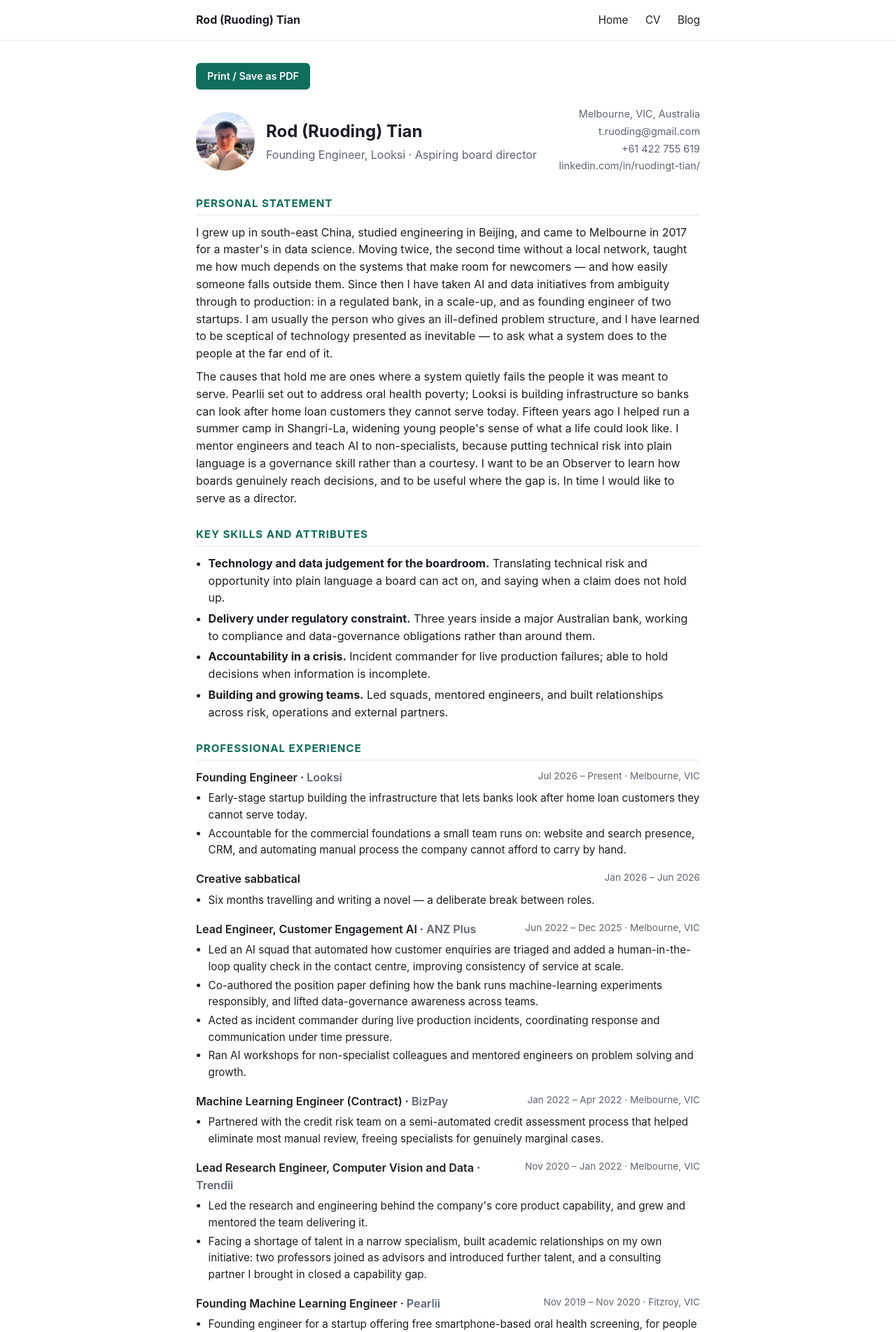
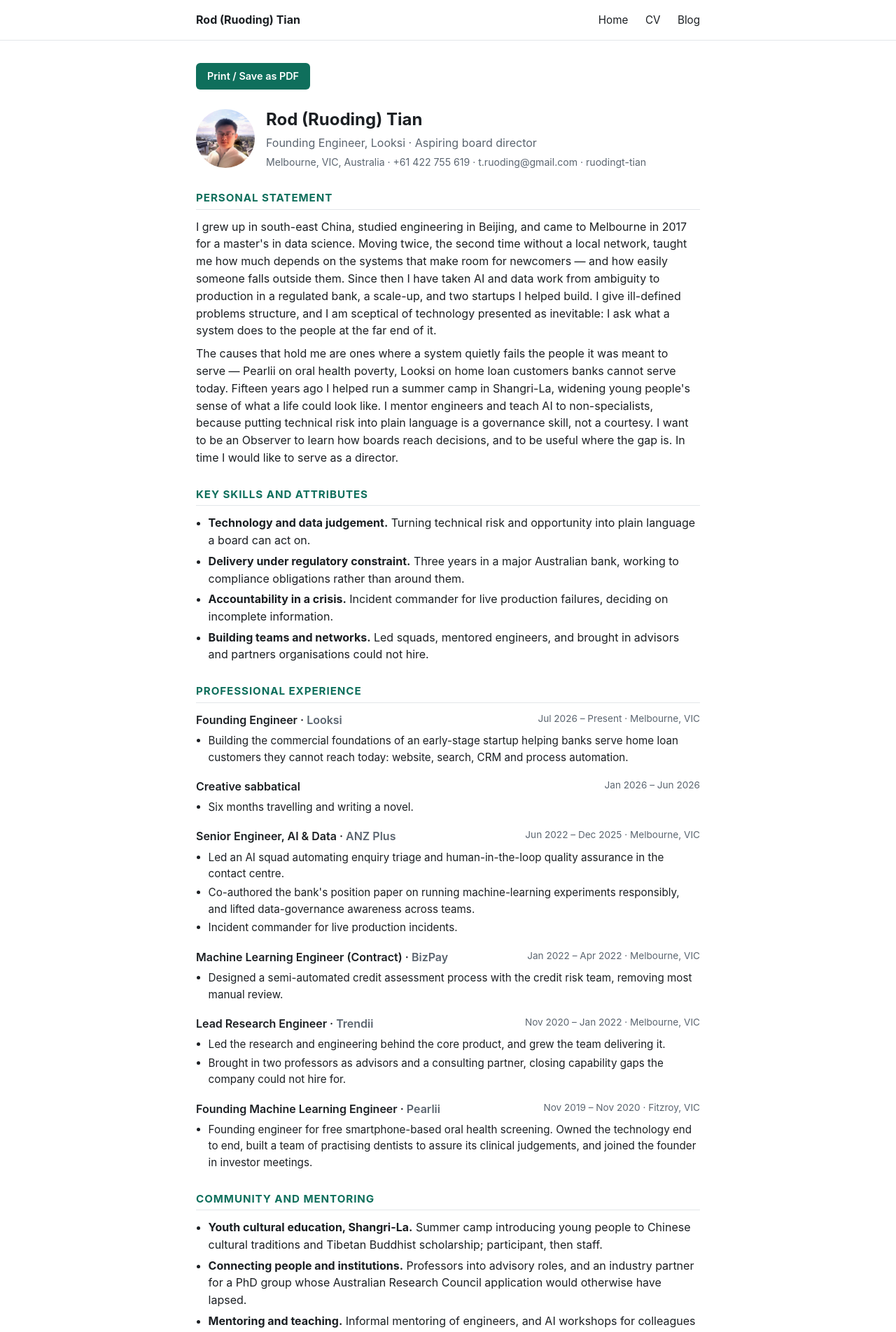
Before and after one commit to ruodingt/ruodingt.github.io, a Jekyll site: the page built from cv/index.md, in a window 1280 px wide. Shown: the top 1904 px of the page at 70% size. Built offline with Jekyll 4.4.1, drawn with Linux system fonts in a browser that asks for light colours; some of the changed text lies outside the part shown.

Commit message:
Cut CV wordiness and collapse contact into one line
- contact was a four-line right-hand block; now a single line under the
  tagline, which also drops the quasi-second column the guide advises
  against
- statement 236 -> 212 words
- ANZ 4 bullets -> 3, Looksi 2 -> 1, Pearlii 2 -> 1
- attribute details and community entries cut to one line each
- ANZ title is Senior Engineer, AI & Data

Co-Authored-By: Claude Opus 5 (1M context) <noreply@anthropic.com>

```diff
--- a/_data/cv.yml
+++ b/_data/cv.yml
@@ -9,19 +9,18 @@ linkedin: "https://www.linkedin.com/in/ruodingt-tian/"
 # words, at the top, covering who you are, professional value, community
 # connection, and values/motivation.
 statement:
-  - "I grew up in south-east China, studied engineering in Beijing, and came to Melbourne in 2017 for a master's in data science. Moving twice, the second time without a local network, taught me how much depends on the systems that make room for newcomers &mdash; and how easily someone falls outside them. Since then I have taken AI and data initiatives from ambiguity through to production: in a regulated bank, in a scale-up, and as founding engineer of two startups. I am usually the person who gives an ill-defined problem structure, and I have learned to be sceptical of technology presented as inevitable &mdash; to ask what a system does to the people at the far end of it."
-  - "The causes that hold me are ones where a system quietly fails the people it was meant to serve. Pearlii set out to address oral health poverty; Looksi is building infrastructure so banks can look after home loan customers they cannot serve today. Fifteen years ago I helped run a summer camp in Shangri-La, widening young people's sense of what a life could look like. I mentor engineers and teach AI to non-specialists, because putting technical risk into plain language is a governance skill rather than a courtesy. I want to be an Observer to learn how boards genuinely reach decisions, and to be useful where the gap is. In time I would like to serve as a director."
+  - "I grew up in south-east China, studied engineering in Beijing, and came to Melbourne in 2017 for a master's in data science. Moving twice, the second time without a local network, taught me how much depends on the systems that make room for newcomers &mdash; and how easily someone falls outside them. Since then I have taken AI and data work from ambiguity to production in a regulated bank, a scale-up, and two startups I helped build. I give ill-defined problems structure, and I am sceptical of technology presented as inevitable: I ask what a system does to the people at the far end of it."
+  - "The causes that hold me are ones where a system quietly fails the people it was meant to serve &mdash; Pearlii on oral health poverty, Looksi on home loan customers banks cannot serve today. Fifteen years ago I helped run a summer camp in Shangri-La, widening young people's sense of what a life could look like. I mentor engineers and teach AI to non-specialists, because putting technical risk into plain language is a governance skill, not a courtesy. I want to be an Observer to learn how boards reach decisions, and to be useful where the gap is. In time I would like to serve as a director."
 
-# The guide asks for up to four, translated into what a board needs.
 attributes:
-  - title: "Technology and data judgement for the boardroom"
-    detail: "Translating technical risk and opportunity into plain language a board can act on, and saying when a claim does not hold up."
+  - title: "Technology and data judgement"
+    detail: "Turning technical risk and opportunity into plain language a board can act on."
   - title: "Delivery under regulatory constraint"
-    detail: "Three years inside a major Australian bank, working to compliance and data-governance obligations rather than around them."
+    detail: "Three years in a major Australian bank, working to compliance obligations rather than around them."
   - title: "Accountability in a crisis"
-    detail: "Incident commander for live production failures; able to hold decisions when information is incomplete."
-  - title: "Building and growing teams"
-    detail: "Led squads, mentored engineers, and built relationships across risk, operations and external partners."
+    detail: "Incident commander for live production failures, deciding on incomplete information."
+  - title: "Building teams and networks"
+    detail: "Led squads, mentored engineers, and brought in advisors and partners organisations could not hire."
 
 experience:
   - company: "Looksi"
@@ -29,49 +28,46 @@ experience:
     dates: "Jul 2026 &ndash; Present"
     location: "Melbourne, VIC"
     achievements:
-      - "Early-stage startup building the infrastructure that lets banks look after home loan customers they cannot serve today."
-      - "Accountable for the commercial foundations a small team runs on: website and search presence, CRM, and automating manual process the company cannot afford to carry by hand."
+      - "Building the commercial foundations of an early-stage startup helping banks serve home loan customers they cannot reach today: website, search, CRM and process automation."
   - title: "Creative sabbatical"
     dates: "Jan 2026 &ndash; Jun 2026"
     achievements:
-      - "Six months travelling and writing a novel &mdash; a deliberate break between roles."
+      - "Six months travelling and writing a novel."
   - company: "ANZ Plus"
-    title: "Lead Engineer, Customer Engagement AI"
+    title: "Senior Engineer, AI &amp; Data"
     dates: "Jun 2022 &ndash; Dec 2025"
     location: "Melbourne, VIC"
     achievements:
-      - "Led an AI squad that automated how customer enquiries are triaged and added a human-in-the-loop quality check in the contact centre, improving consistency of service at scale."
-      - "Co-authored the position paper defining how the bank runs machine-learning experiments responsibly, and lifted data-governance awareness across teams."
-      - "Acted as incident commander during live production incidents, coordinating response and communication under time pressure."
-      - "Ran AI workshops for non-specialist colleagues and mentored engineers on problem solving and growth."
+      - "Led an AI squad automating enquiry triage and human-in-the-loop quality assurance in the contact centre."
+      - "Co-authored the bank's position paper on running machine-learning experiments responsibly, and lifted data-governance awareness across teams."
+      - "Incident commander for live production incidents."
   - company: "BizPay"
     title: "Machine Learning Engineer (Contract)"
     dates: "Jan 2022 &ndash; Apr 2022"
     location: "Melbourne, VIC"
     achievements:
-      - "Partnered with the credit risk team on a semi-automated credit assessment process that helped eliminate most manual review, freeing specialists for genuinely marginal cases."
+      - "Designed a semi-automated credit assessment process with the credit risk team, removing most manual review."
   - company: "Trendii"
-    title: "Lead Research Engineer, Computer Vision and Data"
+    title: "Lead Research Engineer"
     dates: "Nov 2020 &ndash; Jan 2022"
     location: "Melbourne, VIC"
     achievements:
-      - "Led the research and engineering behind the company's core product capability, and grew and mentored the team delivering it."
-      - "Facing a shortage of talent in a narrow specialism, built academic relationships on my own initiative: two professors joined as advisors and introduced further talent, and a consulting partner I brought in closed a capability gap."
+      - "Led the research and engineering behind the core product, and grew the team delivering it."
+      - "Brought in two professors as advisors and a consulting partner, closing capability gaps the company could not hire for."
   - company: "Pearlii"
     title: "Founding Machine Learning Engineer"
     dates: "Nov 2019 &ndash; Nov 2020"
     location: "Fitzroy, VIC"
     achievements:
-      - "Founding engineer for a startup offering free smartphone-based oral health screening, for people who delay seeing a dentist on cost grounds. Joined before incorporation."
-      - "Owned the core technology end to end, built and managed a team of practising dentists to assure its clinical judgements, and accompanied the founder into investor meetings."
+      - "Founding engineer for free smartphone-based oral health screening. Owned the technology end to end, built a team of practising dentists to assure its clinical judgements, and joined the founder in investor meetings."
 
 community:
-  - title: "Youth cultural education, Shangri-La, China"
-    detail: "Summer camp introducing young people to Chinese cultural traditions and Tibetan Buddhist scholarship &mdash; first as a participant, later as staff. The aim was to widen their sense of what a life could look like."
+  - title: "Youth cultural education, Shangri-La"
+    detail: "Summer camp introducing young people to Chinese cultural traditions and Tibetan Buddhist scholarship; participant, then staff."
   - title: "Connecting people and institutions"
-    detail: "Introductions others could not make for themselves: professors into advisory roles, and an industry partner for a PhD group whose Australian Research Council Industry Bridge application would otherwise have lapsed."
+    detail: "Professors into advisory roles, and an industry partner for a PhD group whose Australian Research Council application would otherwise have lapsed."
   - title: "Mentoring and teaching"
-    detail: "Ongoing informal mentoring of engineers, and AI workshops for colleagues without a technical background."
+    detail: "Informal mentoring of engineers, and AI workshops for colleagues without a technical background."
 
 education:
   - degree: "Master of Data Science"
--- a/assets/css/main.scss
+++ b/assets/css/main.scss
@@ -87,9 +87,8 @@ a:hover { text-decoration: underline; }
 .cv-identity { flex: 1 1 auto; min-width: 0; }
 .cv-header h1 { margin: 0 0 0.15rem; }
 .cv-header .cv-tagline { color: var(--muted); margin: 0; }
-.cv-contact { font-size: 0.9rem; color: var(--muted); text-align: right; flex: 0 0 auto; }
+.cv-contact { font-size: 0.88rem; color: var(--muted); margin: 0.3rem 0 0; }
 .cv-contact a { color: var(--muted); }
-.cv-contact div { margin-bottom: 0.15rem; }
 
 .cv-summary { margin-bottom: 1.5rem; }
 .cv-statement { margin: 0 0 0.5rem; }
@@ -166,8 +165,7 @@ a:hover { text-decoration: underline; }
 /* On narrow screens there isn't room for title and dates side by side at all,
    so let the dates drop to their own line rather than squeezing the title. */
 @media (max-width: 520px) {
-  .cv-header { flex-direction: column; align-items: flex-start; flex-wrap: wrap; }
-  .cv-contact { text-align: left; }
+  .cv-header { align-items: flex-start; }
   .cv-entry-head, .cv-edu-head { flex-wrap: wrap; }
 }
 
--- a/cv/index.md
+++ b/cv/index.md
@@ -14,12 +14,7 @@ permalink: /board-cv/
   <div class="cv-identity">
     <h1>{{ site.data.cv.name }}</h1>
     <p class="cv-tagline">{{ site.data.cv.current_role }}</p>
-  </div>
-  <div class="cv-contact">
-    <div>{{ site.data.cv.location }}</div>
-    <div><a href="mailto:{{ site.data.cv.email }}">{{ site.data.cv.email }}</a></div>
-    <div>{{ site.data.cv.phone }}</div>
-    <div><a href="{{ site.data.cv.linkedin }}">{{ site.data.cv.linkedin | remove: "https://www." }}</a></div>
+    <p class="cv-contact">{{ site.data.cv.location }} &middot; {{ site.data.cv.phone }} &middot; <a href="mailto:{{ site.data.cv.email }}">{{ site.data.cv.email }}</a> &middot; <a href="{{ site.data.cv.linkedin }}">{{ site.data.cv.linkedin | remove: "https://www." | remove: "linkedin.com/in/" | remove: "/" }}</a></p>
   </div>
 </div>
 
```
